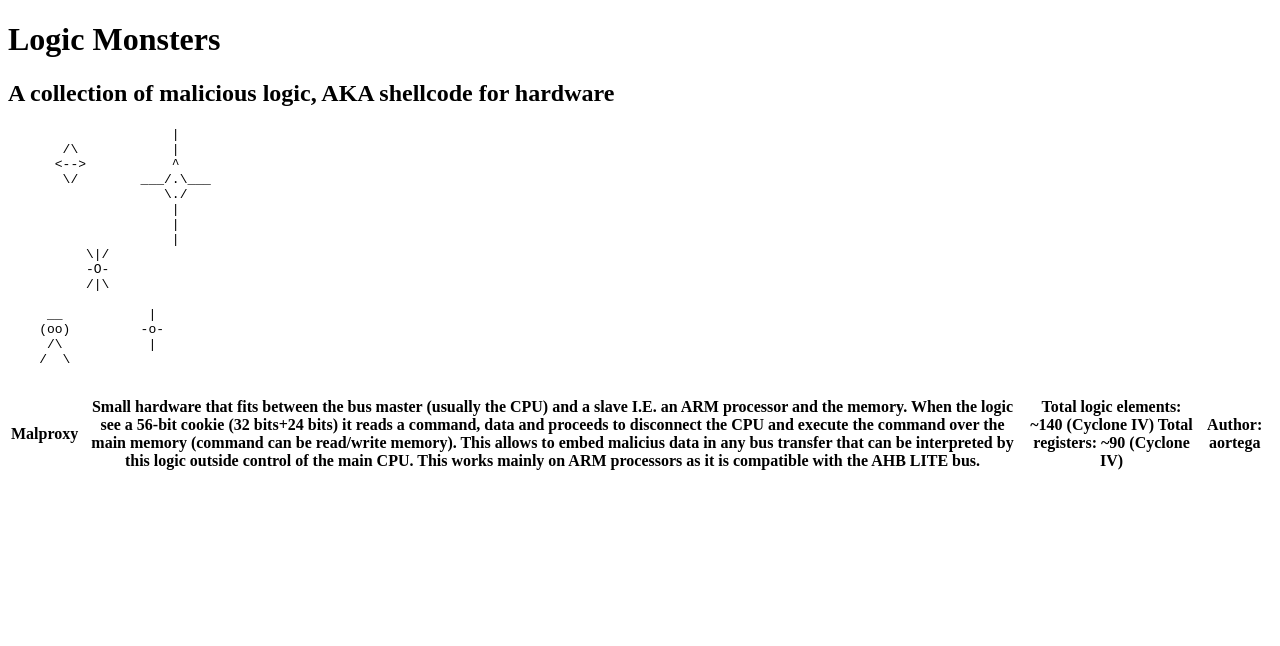
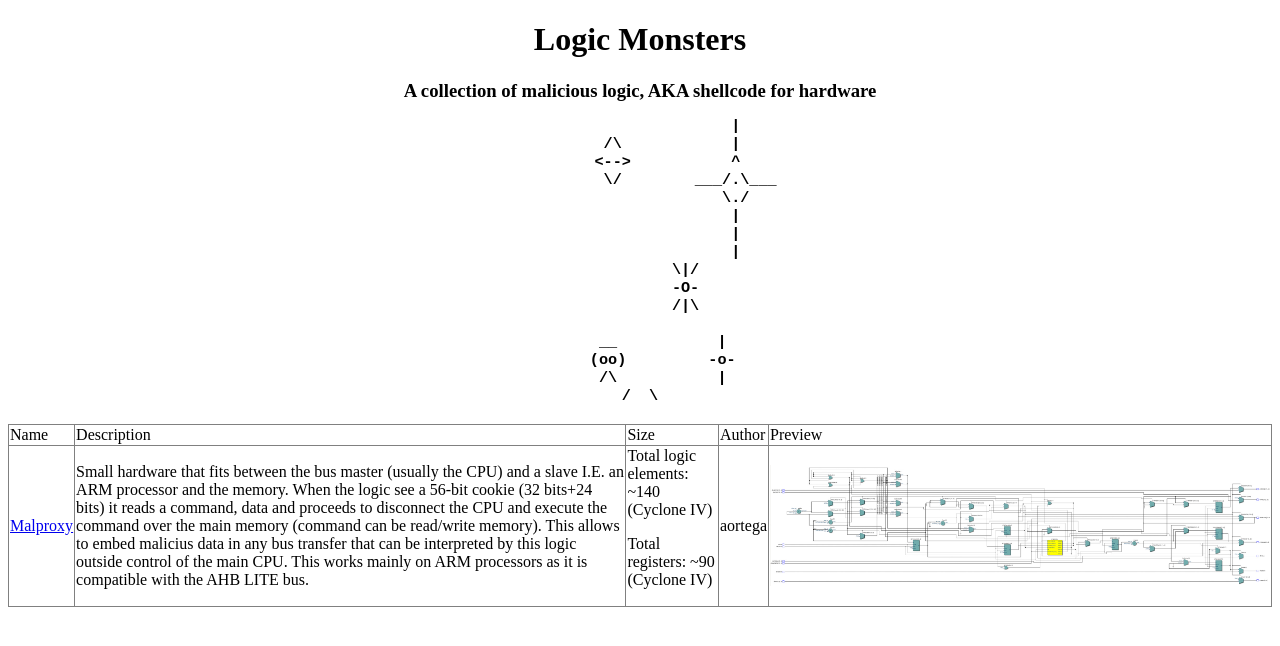
Before and after one commit to ortegaalfredo/logic-monsters, a plain HTML site: page index.html in a window 1280 px wide. Drawn offline with Linux system fonts and the light colour scheme.

Commit message:
Updated html page

```diff
--- a/index.html
+++ b/index.html
@@ -8,15 +8,15 @@
    <title>Alfred's Logic Monsters</title>
 </head>
 <body>
-   <H1>Logic Monsters</H1>
-<H2> A collection of malicious logic, AKA shellcode for hardware </H2>
-
+<center>
+<H1>Logic Monsters</H1>
+<H3> A collection of malicious logic, AKA shellcode for hardware
 <pre>
                      |
        /\            |
       <-->           ^
-       \/        ___/.\___
-                    \./
+           \/        ___/.\___
+                     \./
                      |
                      |
                      |
@@ -25,17 +25,26 @@
           /|\
 
      __           |
-    (oo)         -o-
+     (oo)         -o-
      /\           |
-    /  \
+/  \
+</pre>
+</H3>
+</center>
 
-</pre>
-<table>
+<table border="border" frame="border" rules="all">
 	<tr>
-		<th>Malproxy</th>
-		<th>Small hardware that fits between the bus master (usually the CPU) and a slave I.E. an ARM processor and the memory. When the logic see a 56-bit cookie (32 bits+24 bits) it reads a command, data and proceeds to disconnect the CPU and execute the command over the main memory (command can be read/write memory). This allows to embed malicius data in any bus transfer that can be interpreted by this logic outside control of the main CPU. This works mainly on ARM processors as it is compatible with the AHB LITE bus.
-		<th>Total logic elements: ~140 (Cyclone IV) Total registers: ~90 (Cyclone IV)</th>
-		<th>Author: aortega</th>
+		<td>Name</td>
+		<td>Description</td>
+		<td>Size</td>
+		<td>Author</td>
+		<td>Preview</td>
+	<tr>
+		<td><a href="https://github.com/ortegaalfredo/logic-monsters/blob/master/malproxy/malproxy.v">Malproxy<a></td>
+		<td>Small hardware that fits between the bus master (usually the CPU) and a slave I.E. an ARM processor and the memory. When the logic see a 56-bit cookie (32 bits+24 bits) it reads a command, data and proceeds to disconnect the CPU and execute the command over the main memory (command can be read/write memory). This allows to embed malicius data in any bus transfer that can be interpreted by this logic outside control of the main CPU. This works mainly on ARM processors as it is compatible with the AHB LITE bus.</td>
+		<td>Total logic elements: ~140 (Cyclone IV) <p> Total registers: ~90 (Cyclone IV)</td>
+		<td>aortega</td>
+		<td><a href="https://raw.githubusercontent.com/ortegaalfredo/logic-monsters/master/malproxy/malproxy-logic.png"><img src="https://raw.githubusercontent.com/ortegaalfredo/logic-monsters/master/malproxy/malproxy-logic-hd.jpg" width="500" alt="preview" /></a></td>
 	</tr>
 </table>
 
```
